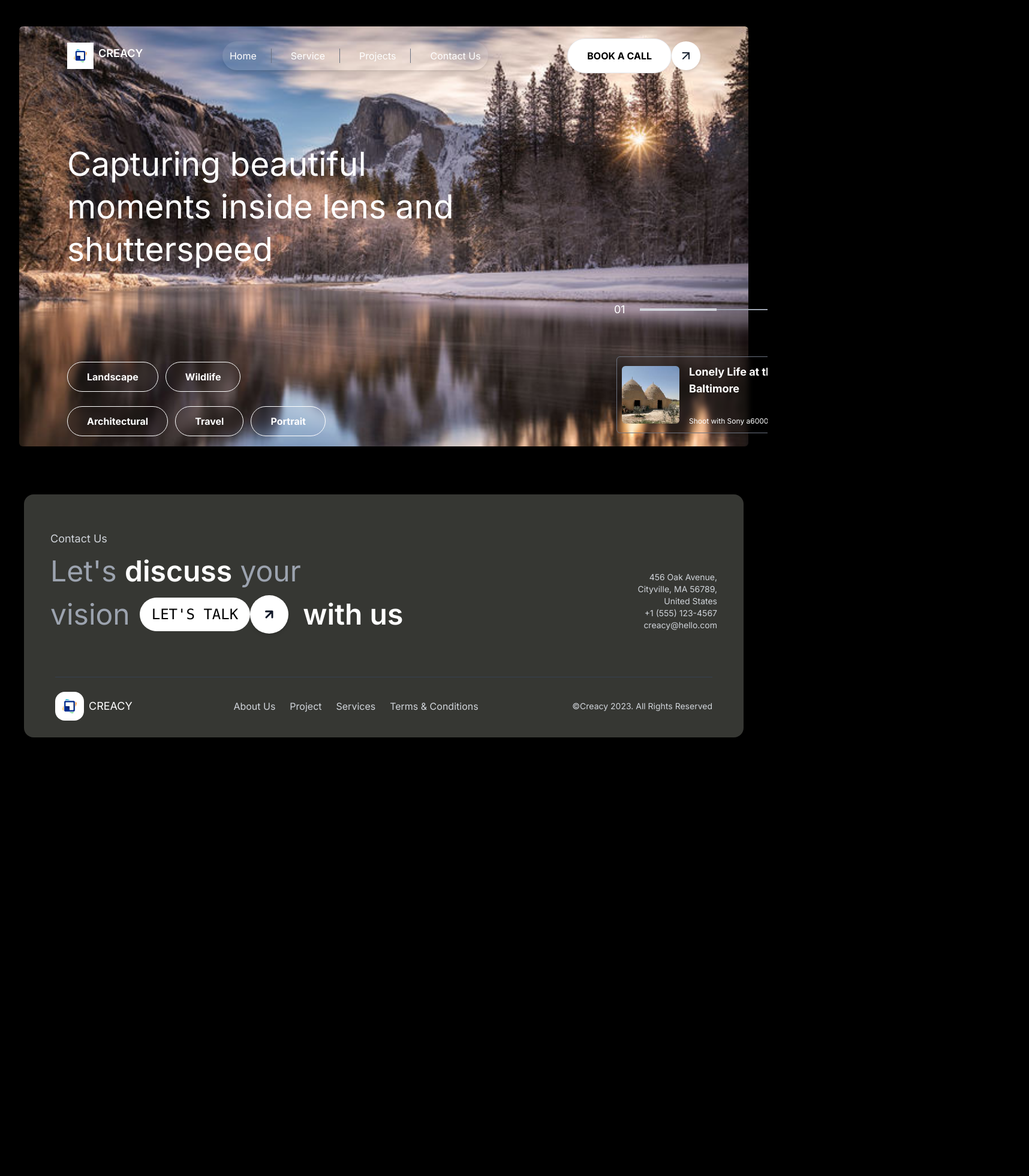
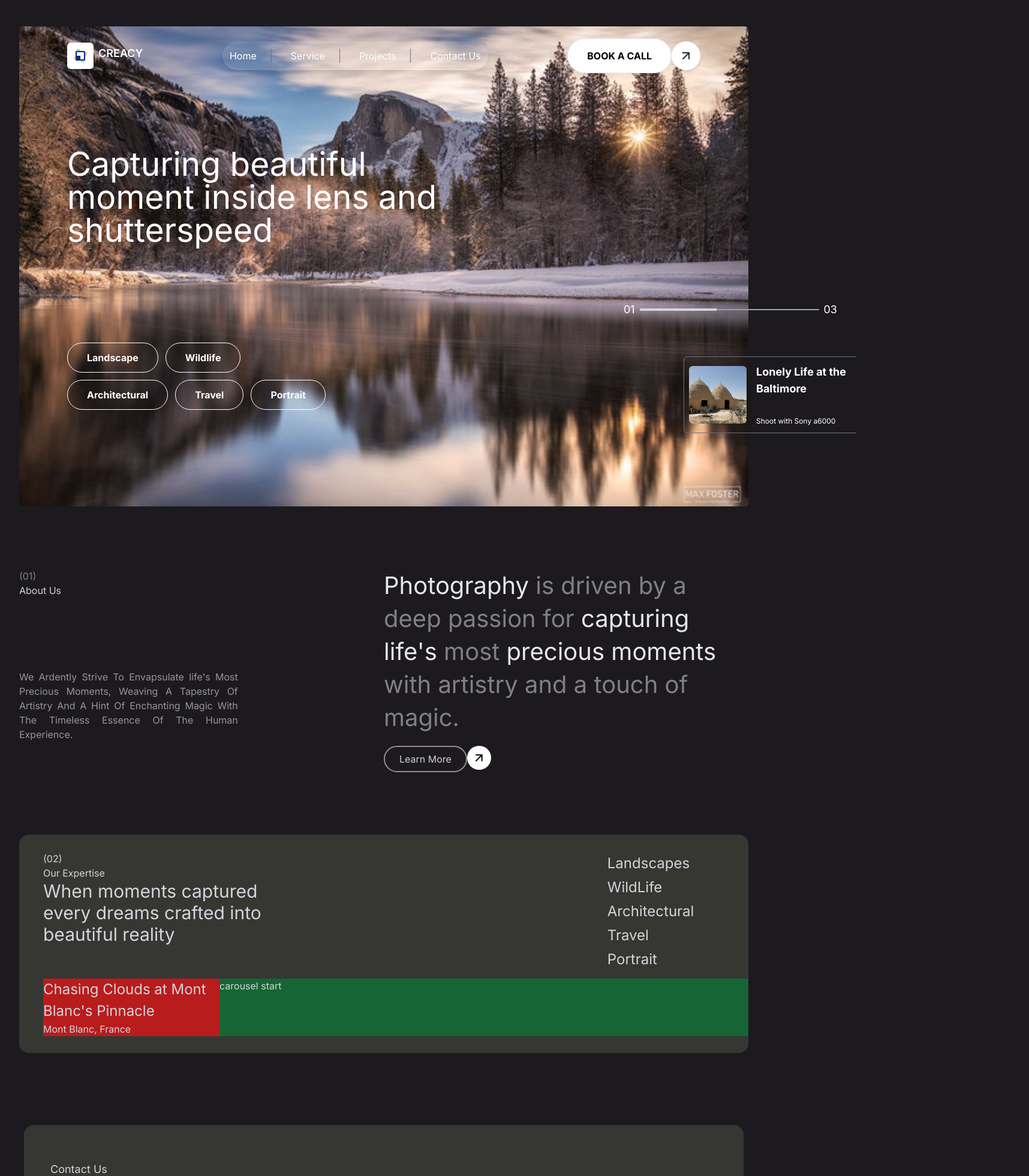
Before and after one commit to WebCraft-br/photography-agency-landing-page, a Next.js app: page / in a window 1280 px wide. Shown: the top 1960 px of the page at 60% size, 1716 px wide, since content can reach past the window. Before the commit the page ends 1269 px from the top, so only its background shows below. Built offline with nearby package versions, Linux system fonts and the light colour scheme.

Commit message:
updated (#4)
* updated

* updated

```diff
--- a/src/app/globals.css
+++ b/src/app/globals.css
@@ -13,7 +13,7 @@
 
 body {
   font-family: Inter;
-  background-color: black;
+  background-color: #1C1A1F;
 
 
 }
--- a/src/app/layout.tsx
+++ b/src/app/layout.tsx
@@ -22,7 +22,7 @@ export default function RootLayout({
 
 
 
-        <main className= "relative overflow-hidden">
+      <main className=" mx-auto  w-[95%]">
         {children}
         </main>
        <Footer/>
--- a/src/app/page.tsx
+++ b/src/app/page.tsx
@@ -1,14 +1,24 @@
 import Header from "@/components/Header";
 import Image from "next/image";
 import Navbar from "@/components/Navbar";
+import About from "@/components/About";
+import Expertise from "@/components/Expertise";
+
 import "./globals.css";
 
 export default function Home() {
   return (
-    <div className="relative bg-cover h-[700px] w-[95%] mx-auto mt-11 rounded-md bg-bg-img-1">
-     <Navbar />
-    <Header />
-  </div>
+    <>
+    <div
+          className="relative bg-cover bg-center h-[800px] mt-11 rounded-md"
+          style={{ backgroundImage: "url('/pic2.jpg')" }}
+        >
+          <Navbar />
+          <Header />
+        </div>
+        <About />
+        <Expertise/>
 
+      </>
   );
 }
--- a/src/components/About.tsx
+++ b/src/components/About.tsx
@@ -0,0 +1,38 @@
+import React from "react";
+import { MdArrowForward } from 'react-icons/md';
+
+const About = () => {
+  return (
+    <>
+      <div className="py-16">
+        <div className="flex flex-row justify-center align-middle text-[#d0d0d0]">
+          {/* left box start  */}
+          <div className="left-box w-1/2">
+            <div className="h-32 mt-10">
+              <p className="text-[#808080]">(01)</p>
+              <p>About Us</p>
+            </div>
+            <div className="w-[60%] py-10 text-justify text-[#969595]">
+              We Ardently Strive To Envapsulate life's Most Precious Moments,
+              Weaving A Tapestry Of Artistry And A Hint Of Enchanting Magic With
+              The Timeless Essence Of The Human Experience.
+            </div>
+          </div>
+          {/* right box start  */}
+          <div className="right-box w-1/2">
+            <article className=" text-[40px] mt-10  mb-5 leading-snug text-[#808080]">
+              <span className="text-[#e7e7e7]">Photography</span> is driven by a deep passion for <span className="text-[#e7e7e7]"> capturing life's </span> most
+              <span className="text-[#e7e7e7]"> precious moments </span> with artistry and a touch of magic.
+            </article>
+            <div className="buttons flex flex-row">
+              <button className="capitalize border-2 border-[#8f8f8f] rounded-[50px] px-6 py-2">Learn More </button>
+              <button className="bg-white rounded-[20px] w-10 h-10 flex flex-row items-center justify-center rotate-[-45deg]"> <MdArrowForward size={24} color="#000000" /></button>
+            </div>
+          </div>
+        </div>
+      </div>
+    </>
+  );
+};
+
+export default About;
--- a/src/components/Expertise.tsx
+++ b/src/components/Expertise.tsx
@@ -0,0 +1,62 @@
+import React from "react";
+
+
+
+const Expertise = () => {
+  return (
+    <>
+      <div className="max-4 gap-20 py-10">
+        <div className="bg-[#363733] text-gray-300 ps-10 py-7 rounded-2xl">
+
+          <div className=" flex flex-row ">
+            <div className="w-4/5">
+              <p>(02)</p>
+              <p>Our Expertise</p>
+              <div className=" text-3xl w-[40%]">
+                When moments captured every dreams crafted into beautiful
+                reality
+              </div>
+            </div>
+
+            <div className=" w-1/5">
+              <ul className=" leading-10 text-2xl">
+                <li>Landscapes</li>
+                <li>WildLife</li>
+                <li>Architectural</li>
+                <li>Travel</li>
+                <li>Portrait</li>
+              </ul>
+            </div>
+          </div>
+
+
+          <div className="lowerbody mt-3 grid grid-cols-4">
+            <div className="box1 bg-red-700 col-span-1">
+              <div className="">
+                <p className="text-[24px]">
+                  Chasing Clouds at Mont Blanc's Pinnacle{" "}
+                </p>
+                <p className="address text-[16px]">Mont Blanc, France</p>
+              </div>
+            </div>
+
+
+            <div className="box2 bg-green-800 col-span-3">
+            carousel start
+
+
+            </div>
+          </div>
+
+
+
+        </div>
+      </div>
+    {/* // sample / */}
+
+
+    </>
+  );
+};
+
+export default Expertise;
--- a/src/components/Header.tsx
+++ b/src/components/Header.tsx
@@ -1,41 +1,42 @@
-import React from 'react';
-import Button from './ui/button';
-import Image from "next/image";
-
+import React from "react";
+import Button from "./ui/button";
 const Header = () => {
   return (
     <section className="max-container padding-container flex flex-col gap-20 py-10 pb-32 md:gap-28 lg:py-10 xl:flex-row">
       <div className="relative z-20 flex flex-1 flex-col xl:w-1/2">
-        <div className="hero-map"></div>
-        <h1 className="custom-h1 whitespace-nowrap mt-16 text-center xl:text-left">
-          <p>Capturing beautiful </p>
-         <p className='mt-4'> moments inside lens and </p>
-         <p className='mt-4'> shutterspeed</p>
+        <h1 className="custom-h1 whitespace-nowrap mt-16">
+          Capturing beautiful <br />
+          moment inside lens and <br />
+          shutterspeed
         </h1>
-
-        <div className="flex flex-col w-md mt-40 space-y-4 xl:space-y-6 mb-1">
-          <div className="flex flex-wrap gap-3 justify-center xl:justify-start">
+        <div className="flex flex-col w-md mt-40">
+          <div className="flex flex-wrap gap-3">
             <Button type="button" title="Landscape" variant="btn_green" />
             <Button type="button" title="Wildlife" variant="btn_white_text" />
           </div>
-          <div className="flex flex-wrap gap-3 mt-3 justify-center xl:justify-start">
-            <Button type="button" title="Architectural" variant="btn_white_text" />
+          <div className="flex flex-wrap gap-3 mt-3">
+            <Button
+              type="button"
+              title="Architectural"
+              variant="btn_white_text"
+            />
             <Button type="button" title="Travel" variant="btn_white_text" />
             <Button type="button" title="Portrait" variant="btn_white_text" />
           </div>
         </div>
       </div>
+      <div>
 
-      {/* Image Section */}
+         {/* Image Section */}
 
 
-      <div className="relative flex flex-col items-center w-full max-w-8xl mx-auto  mt-80 ml-44">
+      <div className="relative flex flex-col items-center w-full max-w-8xl mx-auto  mt-80 ml-48">
   {/* Horizontal Line Section */}
   <div className="relative flex items-center w-full max-w-8xl mx-auto mb-8">
     <span className="text-white text-lg ml-24">01</span>
-    <div className="flex-grow  relative mx-6">
+    <div className="flex-grow  relative mx-2">
       <div className="absolute inset-0 flex items-center">
-        <div className="w-[400px] border-t-2 border-gray-400"></div>
+        <div className="w-[300px] border-t-2 border-gray-400"></div>
       </div>
       <div className="absolute inset-0 flex items-center justify-between ">
         {/* Highlighted Section */}
@@ -44,11 +45,10 @@ const Header = () => {
         <div className="border-t-4 border-gray-300"></div>
       </div>
     </div>
-    <span className="text-white text-lg mr-36">03</span>
+    <span className="text-white text-lg mr-80">03</span>
   </div>
-
-  {/* Scrollable Container Section */}
-  <div className="relative z-20 flex flex-col items-center lg:mt-0 xl:ml-[100px] mr-48">
+ {/* Scrollable Container Section */}
+ <div className="relative z-20 flex flex-col items-center lg:mt-0 xl:ml-[100px] mr-48">
     <div className="hide-scrollbar flex h-[340px] w-72 mt-8 items-start justify-start gap-2 overflow-x-auto lg:h-[400px]">
       <div className="flex items-center border border-gray-500 rounded-md p-2 w-80 h-32 backdrop-blur-sm shrink-0">
         <img src="./pic1.jpeg" alt="Lonely Life at the Baltimore" className="w-24 h-24 object-cover rounded-md" />
@@ -75,10 +75,49 @@ const Header = () => {
     </div>
   </div>
 </div>
+        {/* <div className="flex items-center w-96 mt-[370px] ml-[300px]">
+          <span className="text-white mb-6">01</span>
+          <div className="flex-grow relative mx-4 mb-6">
+            <div className="border-t-2 border-gray-400">
+              <div className="absolute left-0 w-32 border-t-2 border-b-2 border-gray-300 rounded-full"></div>
+            </div>
+          </div>
+          <span className="text-white mb-6">03</span>
+        </div>
 
-
-  </section>
+        <div className="flex space-x-4 ml-[300px]">
+          <div className="flex items-center border border-gray-500 rounded-md p-2 w-80 h-32 bg-gray-500">
+            <img
+              src="./pic1.jpeg"
+              alt="Lonely Life at the Baltimore"
+              className="w-24 h-24 object-cover rounded-md"
+            />
+            <div className="ml-4">
+              <h1 className="text-white font-bold text-lg mb-8">
+                Lonely Life at the Baltimore
+              </h1>
+              <p className="text-white text-xs">Shoot with Sony a6000</p>
+            </div>
+          </div>
+          <div className="relative flex items-center border border-gray-500 rounded-s-md p-2 w-[140px] h-32 bg-gray-500 overflow-hidden">
+            <img
+              src="./pic1.jpeg"
+              alt="Lonely Life at the Baltimore"
+              className="w-24 h-24 rounded-md"
+            />
+            <div className="ml-4 flex-1">
+              <h1 className="text-white font-semibold text-lg mb-10 overflow-hidden  text-ellipsis">
+                Lonely Life at the Baltimore
+              </h1>
+              <p className="text-white text-xs overflow-hidden whitespace-nowrap text-ellipsis">
+                Shoot with Sony a6000
+              </p>
+            </div>
+          </div>
+        </div> */}
+      </div>
+    </section>
   );
-}
+};
 
 export default Header;
--- a/src/components/Navbar.tsx
+++ b/src/components/Navbar.tsx
@@ -15,7 +15,7 @@ const Navbar = () => {
     <nav className="navbar flexBetween max-container padding-container relative z-30 py-5 bg-gradient-to-b from-transparent to-transparent">
       <div className="flex items-center space-x-2">
         <Link href="/">
-          <img src="/logo.png" alt="CREACY" width={44} height={20} />
+          <img src="/logo.png" alt="CREACY" width={44} height={20} className="rounded-md" />
         </Link>
         <p className="text-white mb-2 text-lg font-semibold">CREACY</p>
       </div>
```
